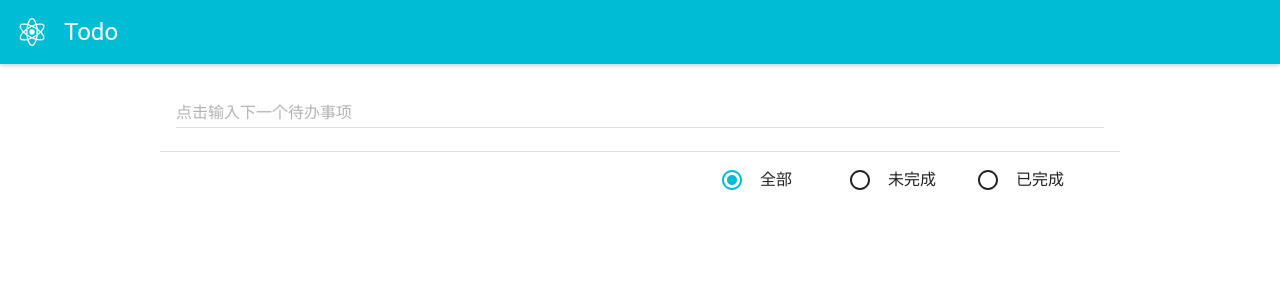
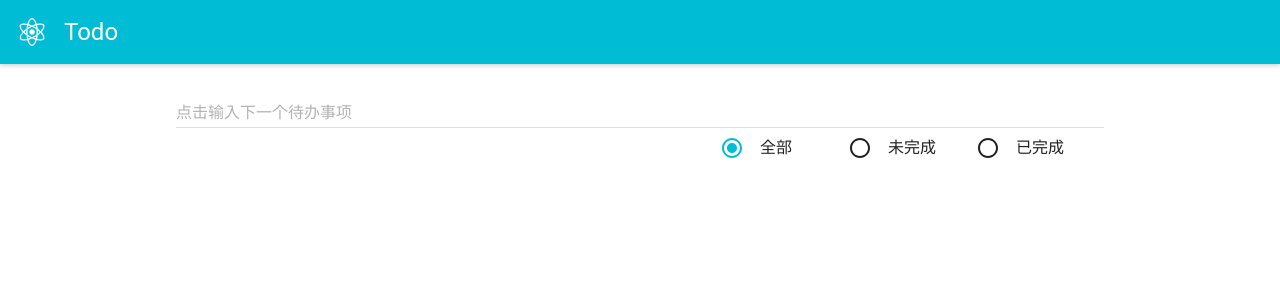
Before and after one commit to testudy/react-todo, a React (Create React App) app: page / in a window 1280 px wide. Shown: the top 300 px of the page. Built offline with nearby package versions, Linux system fonts and the light colour scheme; what react-tap-event-plugin would draw is missing.

Commit message:
微调结构样式

```diff
--- a/src/component/App.css
+++ b/src/component/App.css
@@ -7,10 +7,6 @@
     margin: auto;
 }
 
-.app-header {
+.app-action {
     padding: 0 16px;
 }
-
-.app-footer {
-    padding: 16px;
-}
--- a/src/component/App.js
+++ b/src/component/App.js
@@ -2,7 +2,6 @@ import React from 'react';
 import PropTypes from 'prop-types';
 import injectTapEventPlugin from 'react-tap-event-plugin';
 import MuiThemeProvider from 'material-ui/styles/MuiThemeProvider';
-import Divider from 'material-ui/Divider';
 
 import AppHeader from './AppHeader';
 import TodoForm from './TodoForm';
@@ -31,20 +30,19 @@ function App(props) {
             <div className="app">
                 <AppHeader />
                 <div className="app-main">
-                    <div className="app-header">
+                    <div className="app-action">
                         <TodoForm onSubmit={props.onCreate}/>
+                        <TodoFilter
+                            value={props.filter}
+                            onChange={props.onFilter}
+                        />
                     </div>
                     <TodoList
                         filter={props.filter}
                         entities={props.entities}
                         onChecked={props.onCompleted}
                     />
-                    <Divider />
                     <div className="app-footer">
-                        <TodoFilter
-                            value={props.filter}
-                            onChange={props.onFilter}
-                        />
                     </div>
                 </div>
             </div>
--- a/src/component/TodoForm.jsx
+++ b/src/component/TodoForm.jsx
@@ -35,6 +35,7 @@ class TodoForm extends Component {
                     floatingLabelText="点击输入下一个待办事项"
                     fullWidth
                     value={this.state.text}
+                    autoComplete="off"
                     onChange={this.handleTextChange}
                 />
             </form>
```
